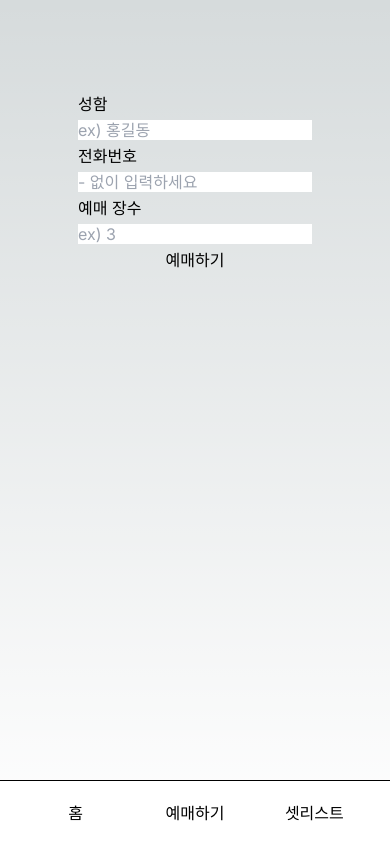
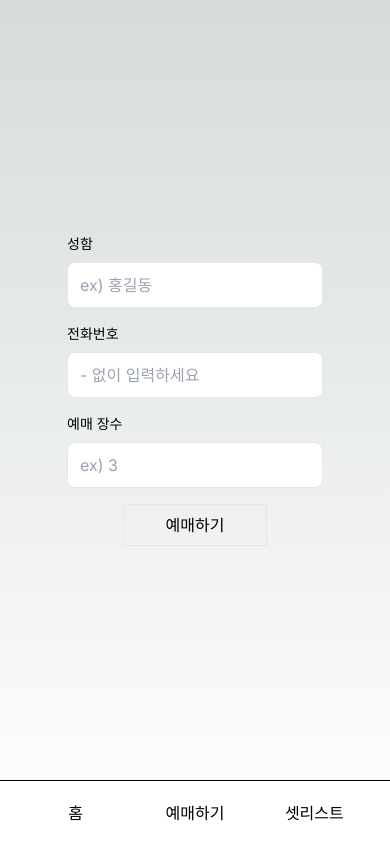
Before and after one commit to Ocknyer/oneway, a Next.js app: page /reservation in a window 390 px wide. Built offline with nearby package versions, Linux system fonts and the light colour scheme; no server answers; the database is empty.

Commit message:
input 반응형 size 일부 적용

```diff
--- a/app/globals.css
+++ b/app/globals.css
@@ -146,6 +146,7 @@ section {
 body {
   line-height: 1;
   color: black;
+  overflow: hidden;
 }
 ol,
 ul {
--- a/app/layout.tsx
+++ b/app/layout.tsx
@@ -4,7 +4,6 @@
 
 import { Inter } from 'next/font/google';
 import './globals.css';
-import Script from 'next/script';
 import NavBar from '@/components/NavBar';
 import { useVh } from '@/hooks/useVh';
 
--- a/app/page.tsx
+++ b/app/page.tsx
@@ -36,7 +36,10 @@ export default function Home() {
           <p>예매: 10,000₩ / 현매: 12,000₩</p>
           <p>수용인원</p>
           <p>60명 / 전석 스탠딩</p>
-          <button className='bg-white' onClick={onClickToReservation}>
+          <button
+            onClick={onClickToReservation}
+            className='border-solid border p-3 lg:w-56 md:w-48 w-36'
+          >
             예매하기
           </button>
         </section>
--- a/app/reservation/page.tsx
+++ b/app/reservation/page.tsx
@@ -9,6 +9,11 @@ type Input = {
   name: string;
   count: string;
   phone_number: string;
+};
+
+const Styles = {
+  inputBox: 'flex flex-col lg:w-96 md:w-80 w-64',
+  input: 'p-3 rounded-lg border-solid border mt-2',
 };
 
 const Reservation = () => {
@@ -108,10 +113,14 @@ const Reservation = () => {
   };
 
   return (
-    <main className='flex min-h-screen flex-col items-center justify-between p-24'>
+    <main className='flex min-h-screen flex-col items-center justify-center p-6'>
       {!isBooked ? (
-        <form className='flex flex-col gap-2'>
-          <label htmlFor='name'>성함</label>
+        <section className='p-0'>
+          <form className='flex flex-col items-center lg:gap-8 md:gap-6 gap-4 mb-16'>
+            <div className={Styles.inputBox}>
+              <label htmlFor='name' className='text-sm'>
+                성함
+              </label>
               <input
                 id='name'
                 name='name'
@@ -120,8 +129,13 @@ const Reservation = () => {
                 placeholder='ex) 홍길동'
                 onChange={handleData}
                 required
+                className={Styles.input}
               />
-          <label htmlFor='phone_number'>전화번호</label>
+            </div>
+            <div className={Styles.inputBox}>
+              <label htmlFor='phone_number' className='text-sm'>
+                전화번호
+              </label>
               <input
                 id='phone_number'
                 name='phone_number'
@@ -130,8 +144,13 @@ const Reservation = () => {
                 placeholder='- 없이 입력하세요'
                 onChange={handleData}
                 required
+                className={Styles.input}
               />
-          <label htmlFor='count'>예매 장수</label>
+            </div>
+            <div className={Styles.inputBox}>
+              <label htmlFor='count' className='text-sm'>
+                예매 장수
+              </label>
               <input
                 id='count'
                 name='count'
@@ -142,11 +161,18 @@ const Reservation = () => {
                 placeholder='ex) 3'
                 onChange={handleData}
                 required
+                className={Styles.input}
               />
-          <button type='submit' onClick={onClickReserve}>
+            </div>
+            <button
+              type='submit'
+              onClick={onClickReserve}
+              className='border-solid border p-3 lg:w-56 md:w-48 w-36'
+            >
               예매하기
             </button>
           </form>
+        </section>
       ) : (
         <CompleteSection />
       )}
```
Lines whose indentation alone changed are shown as unchanged.
